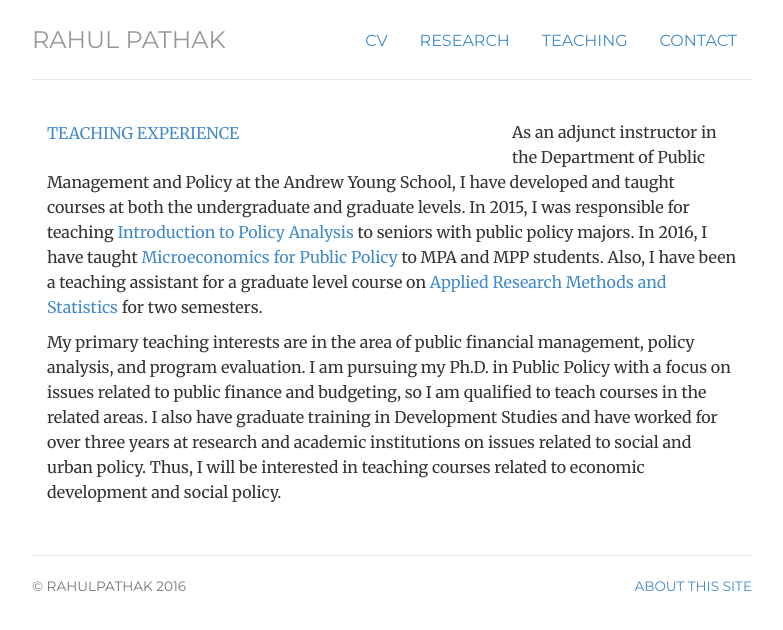
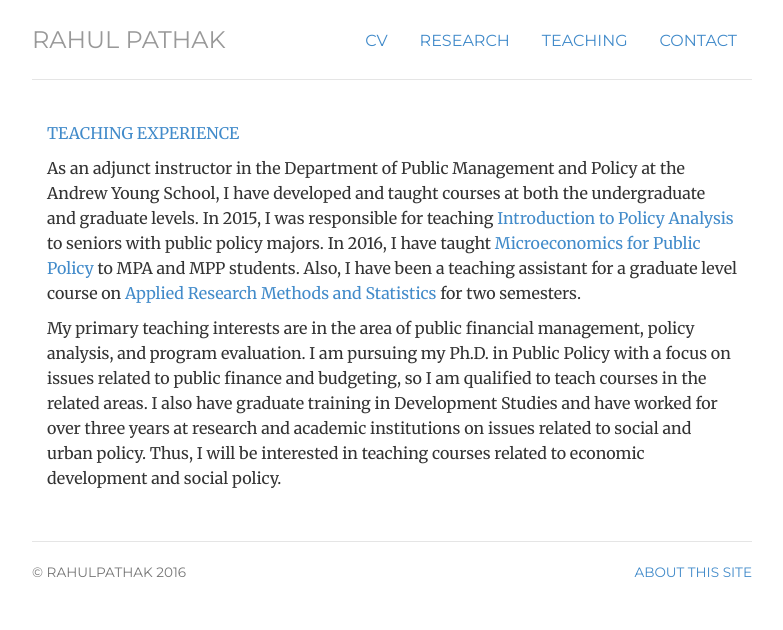
Before and after one commit to pathak-rahul/pathak-rahul.github.io, a Jekyll site: the page built from teaching/index.html, in a window 1280 px wide. Shown: the top 630 px of the page, without its empty margins (248-1031 px from the left). Built offline with Jekyll 4.4.1, drawn with Linux system fonts in a browser that asks for light colours.

Commit message:
Update index.html

```diff
--- a/teaching/index.html
+++ b/teaching/index.html
@@ -4,9 +4,9 @@
 ---
 
 <div class="row marketing">
-	<div class="col-sm-8">
+	<div class="col-sm-12">
 	</div>
-	<div itemscope itemtype="http://data-vocabulary.org/Person" class="col-sm-8">
+	<div itemscope itemtype="http://data-vocabulary.org/Person" class="col-sm-12">
 
 <p class="text-primary">TEACHING EXPERIENCE</p>
 	</div>
```
